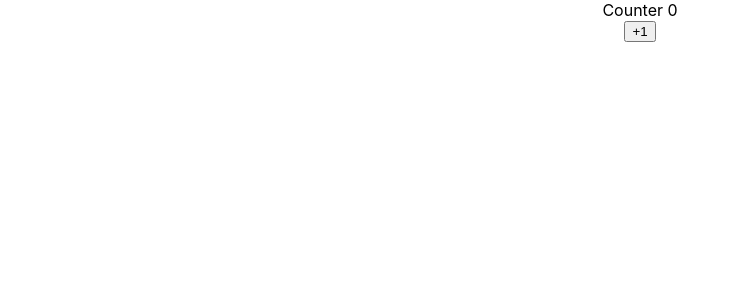
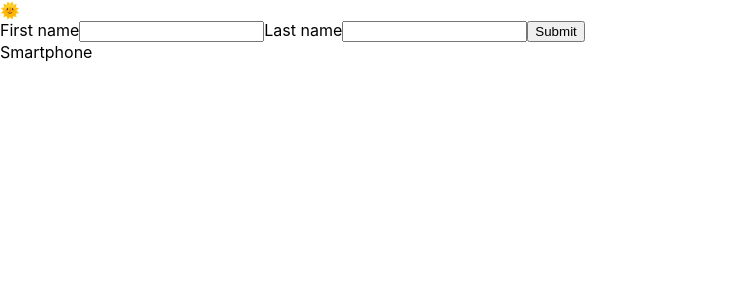
Before and after one commit to Kigen29/Props, a React (Create React App) app in the folder reactapp/: page / in a window 1280 px wide. Shown: the top 300 px of the page, without its empty margins (0-739 px from the left). Built offline with nearby package versions, Linux system fonts and the light colour scheme.

Commit message:
fix: fixed question 1

```diff
--- a/reactapp/src/App.tsx
+++ b/reactapp/src/App.tsx
@@ -1,15 +1,26 @@
 import React from 'react';
-import './App.css';
+import "./App.css";
 import Counter from './component/Counter';
+import PropDrilling from './component/PropDrilling';
+import Context from './component/Context';
+import Form from './component/Form';
+import ShoppingApp from './component/ShoppingApp';
+
 
 function App() {
   return (
-    <div className="App">
-      < Counter initialCount={5} />
+    <div>
+
+
+      <Context />
+      <Form />
+      <ShoppingApp />
     </div>
   );
 }
 
+//Add props to Counter
+//initialCount via TypeScript
 
 
-export default App;
+export default App;
--- a/reactapp/src/component/Counter.tsx
+++ b/reactapp/src/component/Counter.tsx
@@ -1,15 +1,43 @@
-import React, { useState } from 'react';
+import React, { useState } from "react";
 
-const Counter = () => {
-
-    const [counter, setCounter] = useState(0);
-
-  return (
-    <>
-    <div>Counter {counter}</div>
-    <button onClick={() => setCounter(counter + 1)}>+1</button>
-    </>
-  );
+type CounterProps = {
+    initialCount: number;
 };
 
-export default Counter;
+const Counter = ({initialCount}: CounterProps) => {
+    const [counter, setCounter] = useState<number>(initialCount);
+
+    const delayedCount = () =>
+    setTimeout(() => setCounter((counter) => counter + 1), 2000);
+
+    const buttons = [
+        {label: "-1", value: -1},
+        {label: "+1", value: 1},
+        {label: "-50", value: -50},
+        {label: "+50", value: 50},
+        {label: "-100", value: -100},
+        {label: "+100", value: 100},
+    ];
+
+    const handleCountUpdate = (value: number) => {
+        setCounter(counter + value);
+    };
+
+    return (
+        <div className="center">
+            <h1>Counter {counter}</h1>
+            {buttons.map((button, index) => (
+               <button key={index} onClick={() => handleCountUpdate(button.value)}>
+               {button.label}
+             </button>
+           ))}
+           <button onClick={delayedCount}>Delayed + 1</button>
+         </div>
+       );
+     };
+
+     export default Counter;
+
+     // use.map() function to dynamically create setCount buttons -1, +1, -50, +50, -100, +100
+
+     //rafce + TAB
--- a/reactapp/src/component/Form.tsx
+++ b/reactapp/src/component/Form.tsx
@@ -0,0 +1,45 @@
+import React, { useState, useEffect } from "react";
+
+const Form = () => {
+  const [firstName, setFirstName] = React.useState("");
+  const [lastName, setLastName] = useState("");
+
+  const [myForm, setMyForm] = useState({ bla: 1, hello: 2 });
+
+  const saveFields = (event: React.ChangeEvent<HTMLInputElement>) => {
+    setMyForm((previous) => ({
+      ...previous,
+      [event.target.name]: event.target.value,
+    }));
+  };
+
+  useEffect(() => {
+    console.log(myForm);
+  }, [myForm]);
+
+  const submitForm = (event: React.FormEvent) => {
+    event.preventDefault();
+
+    console.log({ myForm });
+  };
+
+  return (
+    <form onSubmit={submitForm}>
+      <label htmlFor="firstName">First name</label>
+      <input
+        name="firstName"
+        // onChange={(event) => setFirstName(event.target.value)}
+        onChange={saveFields}
+      ></input>
+      <label htmlFor="lastName">Last name</label>
+      <input
+        name="lastName"
+        // onChange={(e) => setLastName(e.target.value)}
+        onChange={saveFields}
+      ></input>
+      <button>Submit</button>
+    </form>
+  );
+};
+
+export default Form;
```
